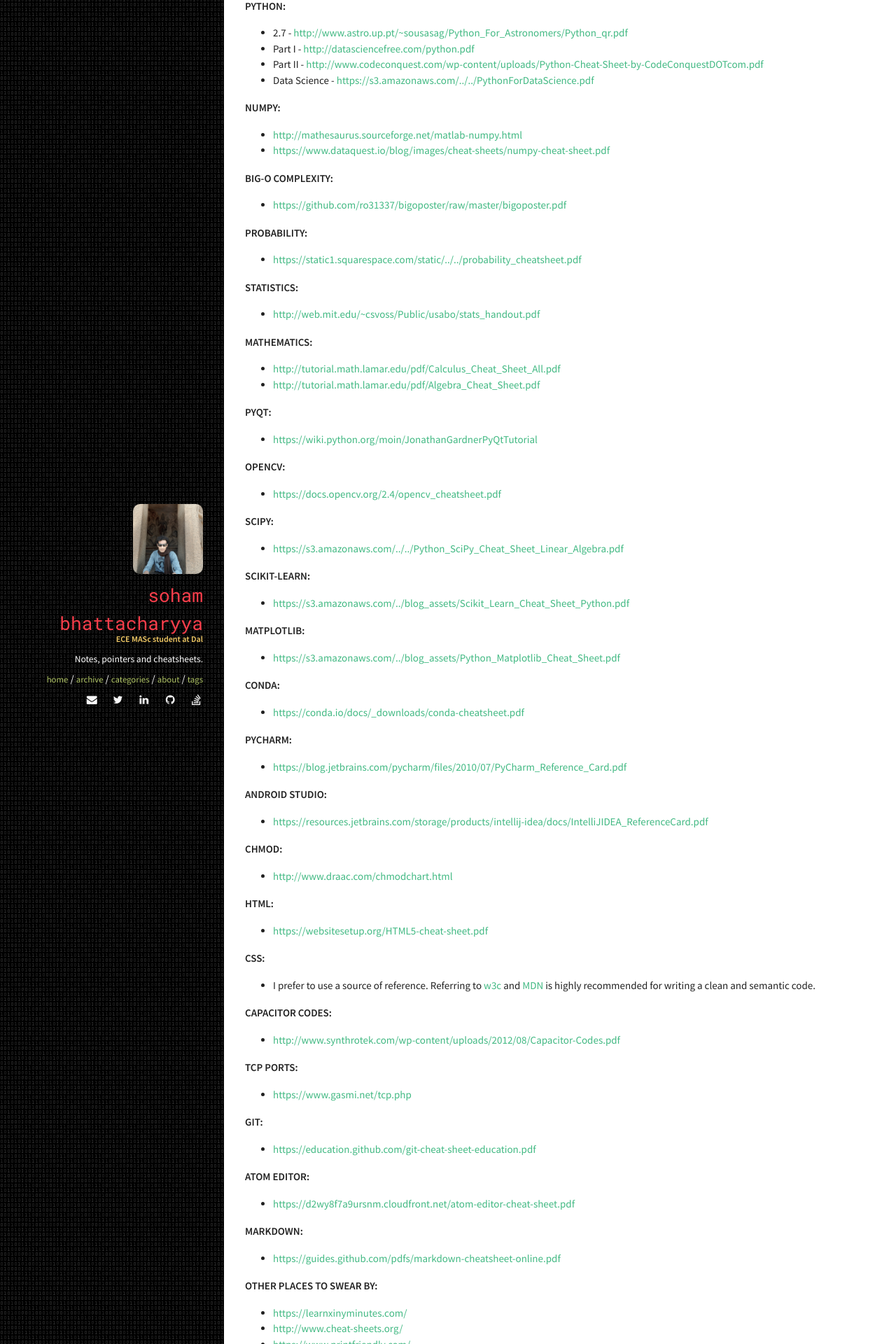
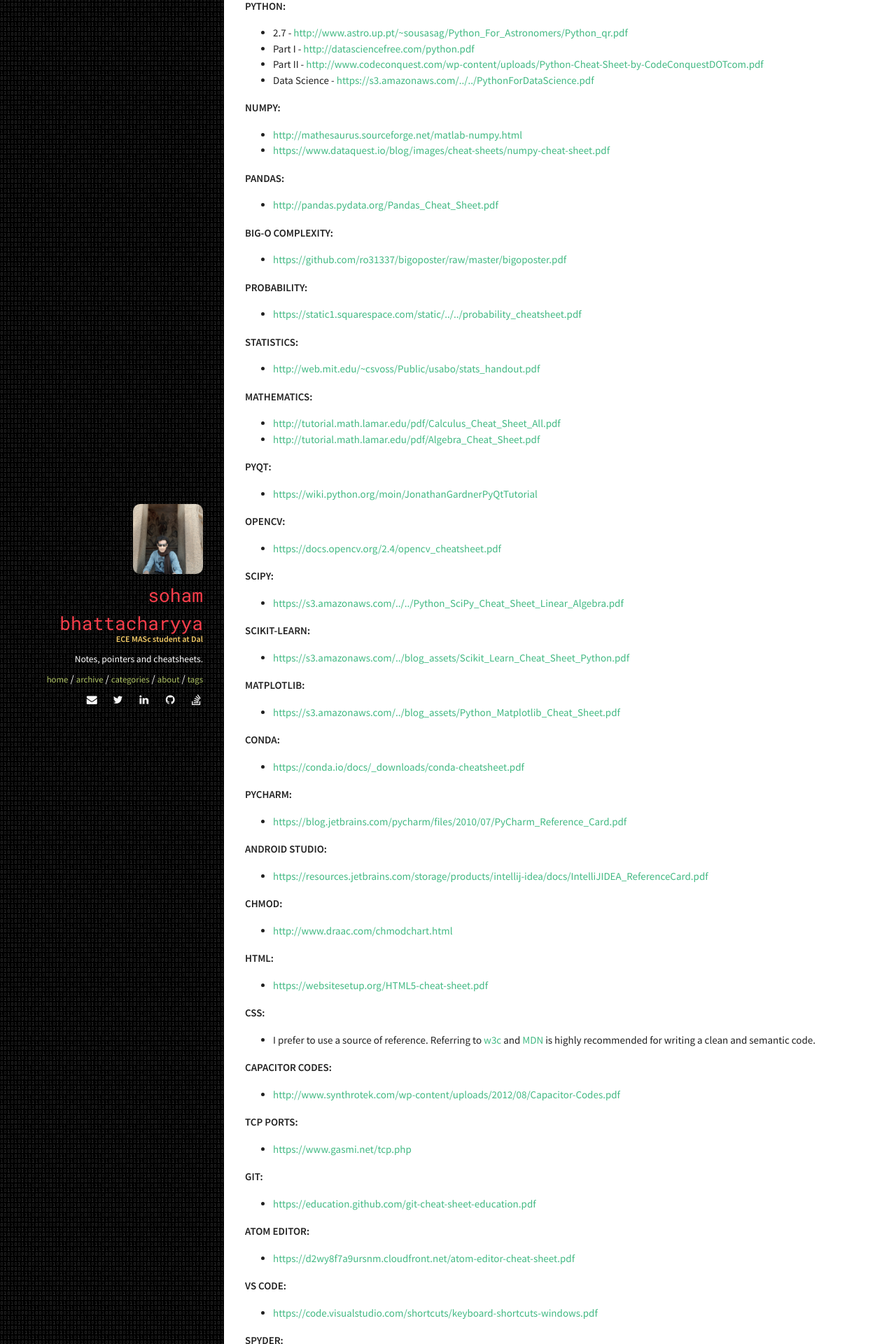
Before and after one commit to sohambhattacharyya/sohambhattacharyya.github.io, a Jekyll site: the page built from _posts/2017-12-09-A-Bunch-of-Cheatsheets.markdown, in a window 1280 px wide. Shown: the part 654-2574 px from the top of the page at 70% size. Built offline with Jekyll 4.4.1, drawn with Linux system fonts in a browser that asks for light colours; comment, search, counter and statistics services are not loaded; some of the changed text lies outside the part shown.

Commit message:
Good time to migrate to VS Code.

```diff
--- a/_posts/2017-12-09-A-Bunch-of-Cheatsheets.markdown
+++ b/_posts/2017-12-09-A-Bunch-of-Cheatsheets.markdown
@@ -27,6 +27,9 @@
 ###### NumPy:
 * [http://mathesaurus.sourceforge.net/matlab-numpy.html](http://mathesaurus.sourceforge.net/matlab-numpy.html){:target="_blank"}
 * [https://www.dataquest.io/blog/images/cheat-sheets/numpy-cheat-sheet.pdf](/img/numpy_dataquest.png){:target="_blank"}
+
+###### Pandas:
+* [http://pandas.pydata.org/Pandas_Cheat_Sheet.pdf](http://pandas.pydata.org/Pandas_Cheat_Sheet.pdf){:target="_blank"}
 
 ###### Big-O Complexity:
 * [https://github.com/ro31337/bigoposter/raw/master/bigoposter.pdf](https://github.com/ro31337/bigoposter/raw/master/bigoposter.pdf){:target="_blank"}
@@ -86,6 +89,12 @@
 ###### Atom Editor:
 * [https://d2wy8f7a9ursnm.cloudfront.net/atom-editor-cheat-sheet.pdf](https://d2wy8f7a9ursnm.cloudfront.net/atom-editor-cheat-sheet.pdf){:target="_blank"}
 
+###### VS Code:
+* [https://code.visualstudio.com/shortcuts/keyboard-shortcuts-windows.pdf](https://code.visualstudio.com/shortcuts/keyboard-shortcuts-windows.pdf){:target="_blank"}
+
+###### Spyder:
+*[http://e-callisto.org/cospar2018/SpyderKeyboardShortcutsEditor.pdf](http://e-callisto.org/cospar2018/SpyderKeyboardShortcutsEditor.pdf){:target="_blank"}
+
 ###### Markdown:
 * [https://guides.github.com/pdfs/markdown-cheatsheet-online.pdf](https://guides.github.com/pdfs/markdown-cheatsheet-online.pdf){:target="_blank"}
 
```
